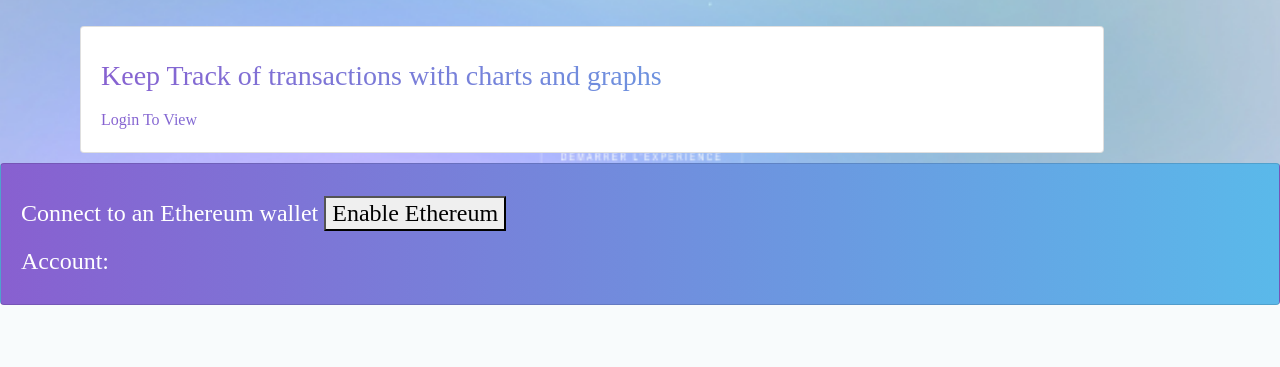
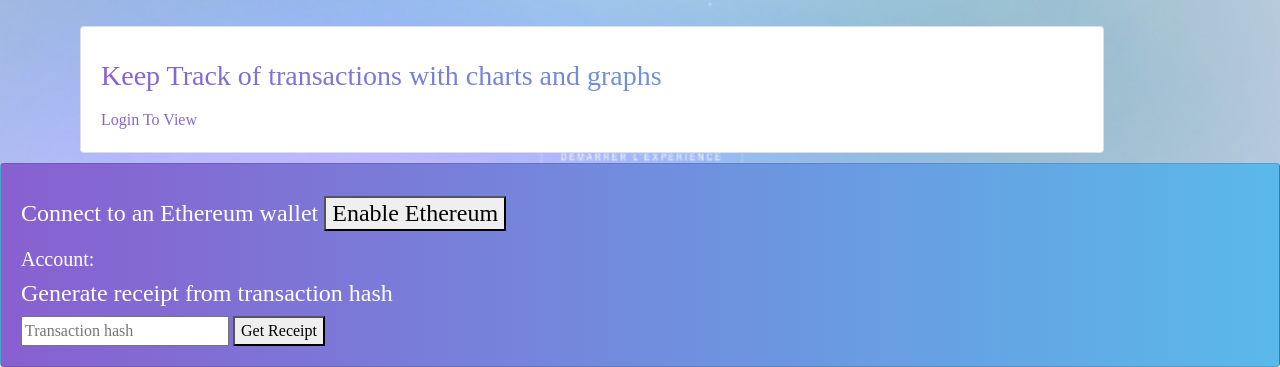
Before and after one commit to Nandika-A/StellarLedger, a Django app: page / in a window 1280 px wide. Shown: the part 578-945 px from the top of the page. Before the commit the page ends 883 px from the top, so only its background shows below. Run offline with Django 4.2, Linux system fonts and the light colour scheme; parts of the project's set-up code (start-up, migrations or seed data) failed here and were passed over; some libraries are stand-ins or nearby versions; some web fonts are replaced.

Commit message:
added receipt

```diff
--- a/stellarledger/static/index.js
+++ b/stellarledger/static/index.js
@@ -2,6 +2,8 @@ let currentAccount = null;
 
 const ethereumButton = document.querySelector('.enableEthereumButton');
 const showAccount = document.querySelector('.showAccount');
+const getreceipt = document.querySelector('.getreceipt');
+const txnhash = document.querySelector('.txnhash').value;
 ethereumButton.addEventListener('click', () => {
     getAccount();
   });
@@ -53,3 +55,16 @@ function handleChainChanged(chainId) {
   // We recommend reloading the page, unless you must do otherwise.
   window.location.reload();
 }
+
+getreceipt.addEventListener('click', () => {
+  getReceipt(txnhash);
+});
+
+async function getReceipt(txnhash){
+  receipt = await window.ethereum.request({
+    "method": "eth_getTransactionReceipt",
+    "params": [
+      txnhash
+    ]
+  });
+}
--- a/stellarledger/templates/home/homepage.html
+++ b/stellarledger/templates/home/homepage.html
@@ -29,7 +29,13 @@ margin-top: 375px;
 <div class="card" style="width: 100%; background: linear-gradient(to right, #8860d0 , #5ab9ea); font-family: 'Times New Roman', Times, serif; color:white;">
   <div class = "card-body">
     <p class="card-title"><h4>Connect to an Ethereum wallet <button class="enableEthereumButton">Enable Ethereum</button></h4></p>
-    <h4>Account: <span class="showAccount"></span></h4>
+    <h5>Account: <span class="showAccount"></span></h5>
+    <h4>Generate receipt from transaction hash</h4>
+    <form method="post">
+      {% csrf_token %}
+      <input type="text" name="txnhash" placeholder="Transaction hash" class="txnhash">
+      <button type="submit" name="submit" class="getreceipt">Get Receipt</button>
+    </form>
     </div>
 </div>
 <script>
```
Also changed, not shown: stellarledger/db.sqlite3, stellarledger/home/views.py (line endings or trailing spaces).
